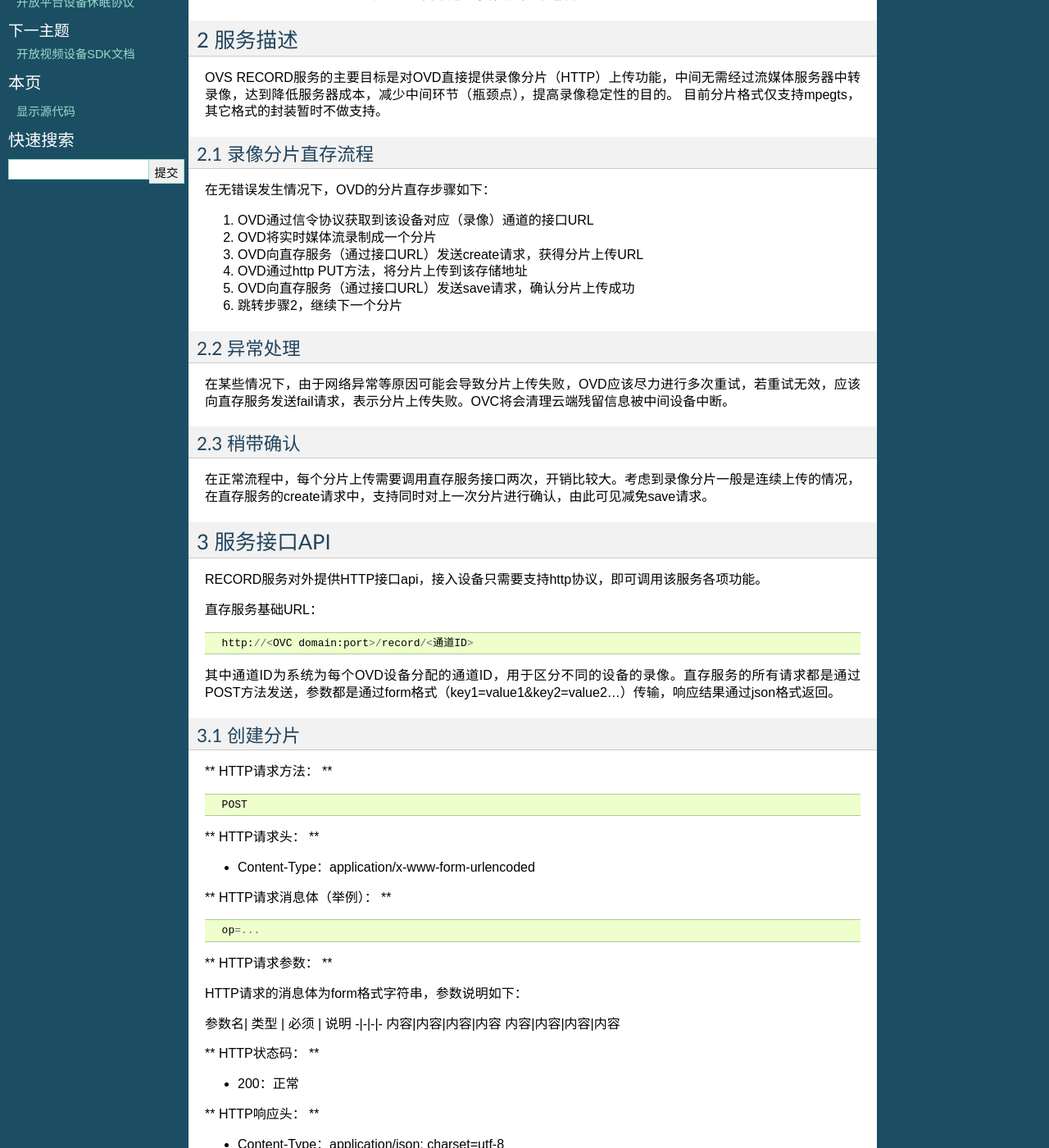
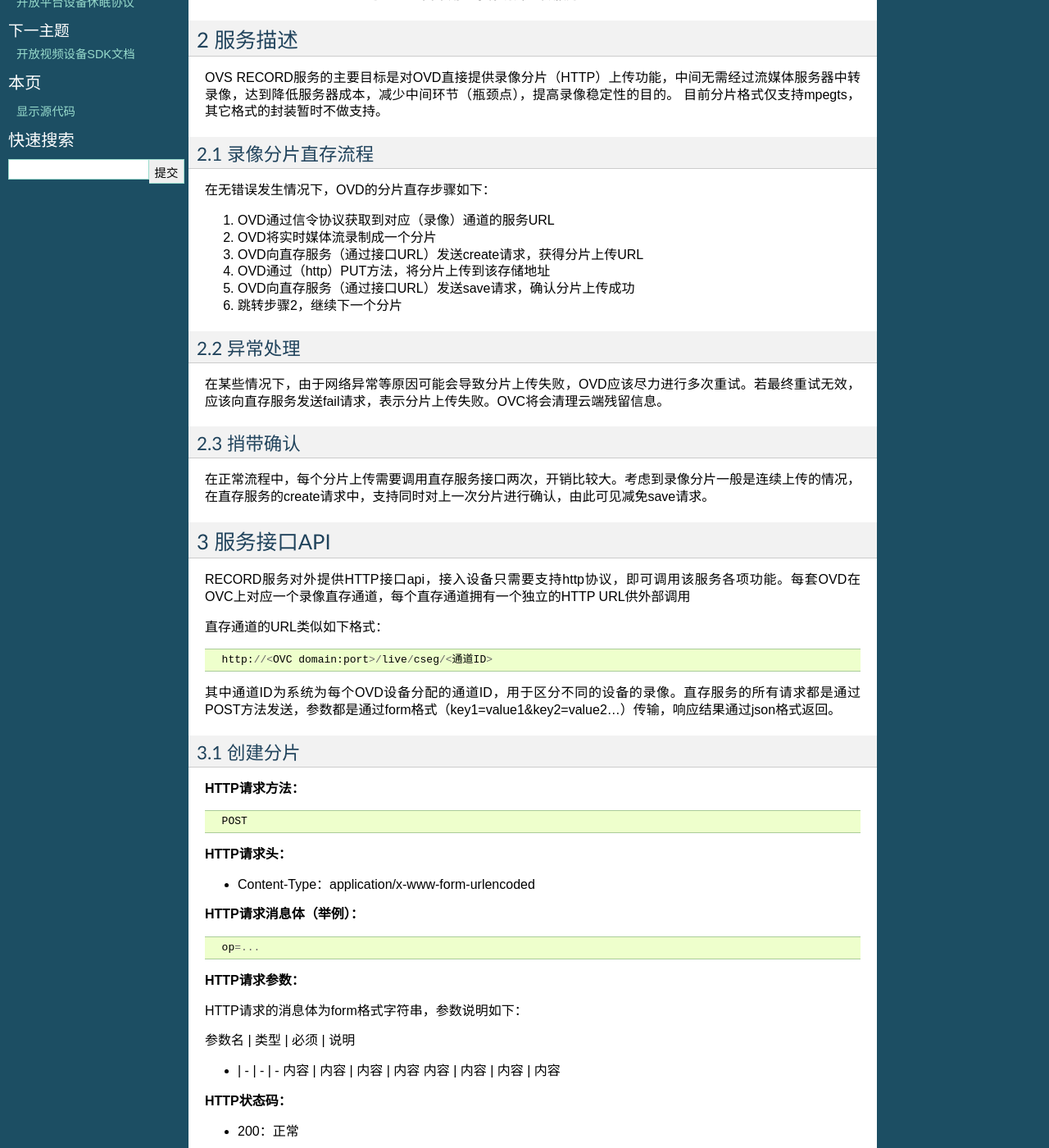
Before and after one commit to jamken/open_dev_sdk, a Sphinx documentation site: the page built from docs/cloud_record.md, in a window 1280 px wide and 1400 px high, scrolled down 403 px. Shown: the whole window at 82% size. Built offline with Sphinx 7.4.7, drawn with Linux system fonts in a browser that asks for light colours; some of the changed text lies outside the part shown.

Commit message:
更正格式

````diff
--- a/docs/cloud_record.md
+++ b/docs/cloud_record.md
@@ -27,13 +27,13 @@ OVS RECORD服务的主要目标是对OVD直接提供录像分片（HTTP）上传
 
 在无错误发生情况下，OVD的分片直存步骤如下：
 
-1. OVD通过信令协议获取到该设备对应（录像）通道的接口URL
+1. OVD通过信令协议获取到对应（录像）通道的服务URL
 
 2. OVD将实时媒体流录制成一个分片
 
 3. OVD向直存服务（通过接口URL）发送create请求，获得分片上传URL
 
-4. OVD通过http PUT方法，将分片上传到该存储地址
+4. OVD通过（http）PUT方法，将分片上传到该存储地址
 
 5. OVD向直存服务（通过接口URL）发送save请求，确认分片上传成功
 
@@ -41,9 +41,9 @@ OVS RECORD服务的主要目标是对OVD直接提供录像分片（HTTP）上传
 
 ### 2.2 异常处理
 
-在某些情况下，由于网络异常等原因可能会导致分片上传失败，OVD应该尽力进行多次重试，若重试无效，应该向直存服务发送fail请求，表示分片上传失败。OVC将会清理云端残留信息被中间设备中断。
+在某些情况下，由于网络异常等原因可能会导致分片上传失败，OVD应该尽力进行多次重试。若最终重试无效，应该向直存服务发送fail请求，表示分片上传失败。OVC将会清理云端残留信息。
 
-### 2.3 稍带确认
+### 2.3 捎带确认
 
 在正常流程中，每个分片上传需要调用直存服务接口两次，开销比较大。考虑到录像分片一般是连续上传的情况，在直存服务的create请求中，支持同时对上一次分片进行确认，由此可见减免save请求。
 
@@ -51,12 +51,12 @@ OVS RECORD服务的主要目标是对OVD直接提供录像分片（HTTP）上传
 
 ## 3 服务接口API
 
-RECORD服务对外提供HTTP接口api，接入设备只需要支持http协议，即可调用该服务各项功能。
+RECORD服务对外提供HTTP接口api，接入设备只需要支持http协议，即可调用该服务各项功能。每套OVD在OVC上对应一个录像直存通道，每个直存通道拥有一个独立的HTTP URL供外部调用
 
-直存服务基础URL：
+直存通道的URL类似如下格式：
 
 ```
-  http://<OVC domain:port>/record/<通道ID>
+  http://<OVC domain:port>/live/cseg/<通道ID>
 ```
 
 其中通道ID为系统为每个OVD设备分配的通道ID，用于区分不同的设备的录像。直存服务的所有请求都是通过POST方法发送，参数都是通过form格式（key1=value1&key2=value2...）传输，响应结果通过json格式返回。
@@ -65,56 +65,56 @@ RECORD服务对外提供HTTP接口api，接入设备只需要支持http协议，
 
 ### 3.1 创建分片
 
-** HTTP请求方法： **
+**HTTP请求方法：**
 
 ```
   POST
 ```
 
-** HTTP请求头： **
+**HTTP请求头：**
 
 - Content-Type：application/x-www-form-urlencoded
 
-** HTTP请求消息体（举例）： **
+**HTTP请求消息体（举例）：**
 
 ```
   op=...
 ```
 
-** HTTP请求参数： **
+**HTTP请求参数：**
 
 HTTP请求的消息体为form格式字符串，参数说明如下：
 
-参数名| 类型 | 必须 | 说明
--|-|-|-
-内容|内容|内容|内容
-内容|内容|内容|内容
+参数名 | 类型 | 必须 | 说明
+ - | - | - | -
+内容 | 内容 | 内容 | 内容
+内容 | 内容 | 内容 | 内容
 
 
-** HTTP状态码： **
+**HTTP状态码：**
 
 - 200：正常
 
-** HTTP响应头： **
+**HTTP响应头：**
 
 - Content-Type：application/json; charset=utf-8
 - Access-Control-Allow-Origin：\*
 - Access-Control-Allow-Methods：POST
 
-** HTTP响应消息体（举例）： **
+**HTTP响应消息体（举例）：**
 
 ```
   op=...
 ```
 
-** HTTP响应说明： **
+**HTTP响应说明：**
 
 HTTP响应的消息体为JSON格式字符串，对象的各个字段说明如下：
 
-属性名| 类型 | 必须 | 说明
--|-|-|-
-内容|内容|内容|内容
-内容|内容|内容|内容
+属性名 | 类型 | 必须 | 说明
+ - | - | - | -
+内容 | 内容 | 内容 | 内容
+内容 | 内容 | 内容 | 内容
 
 
 
````
